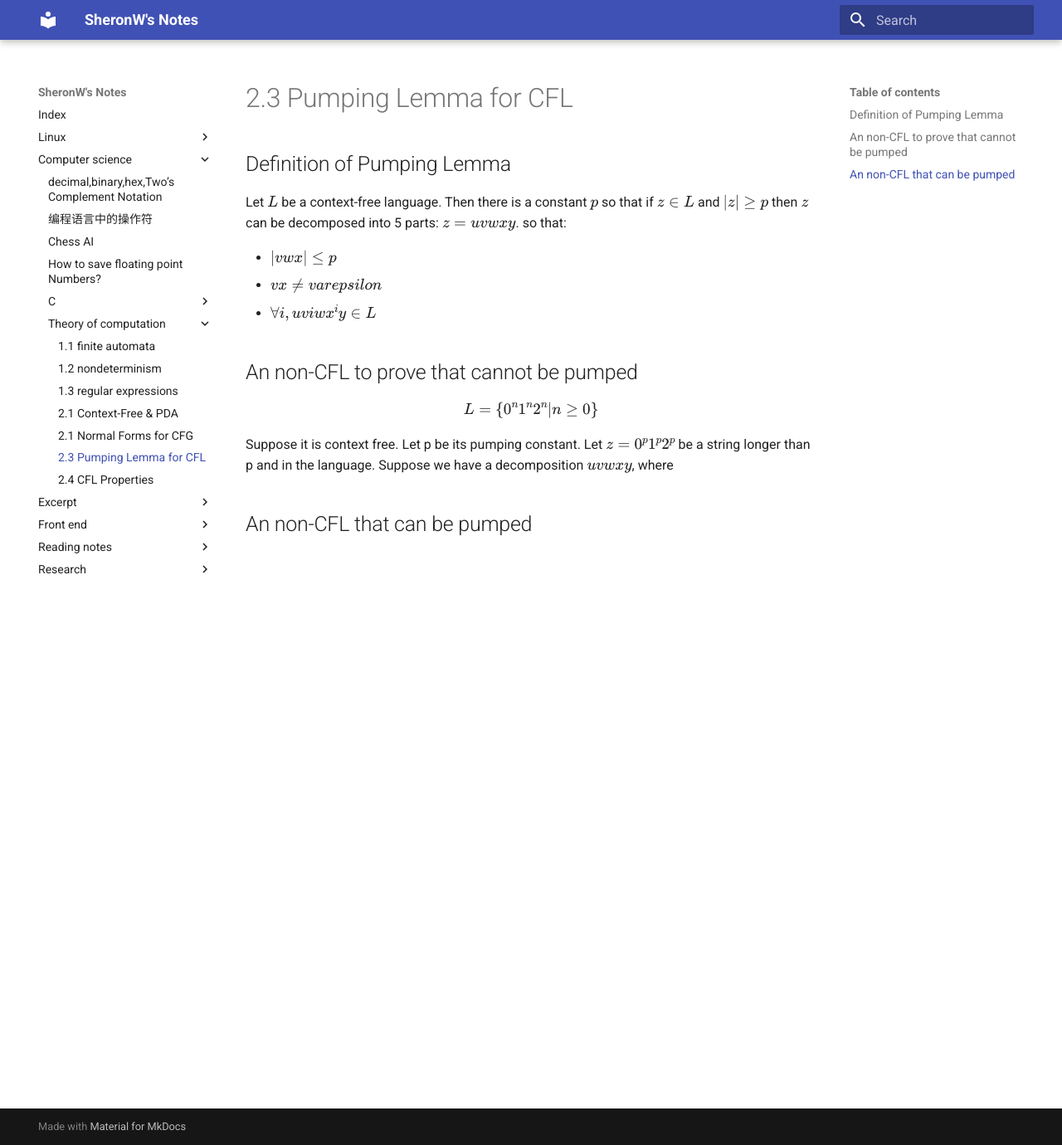
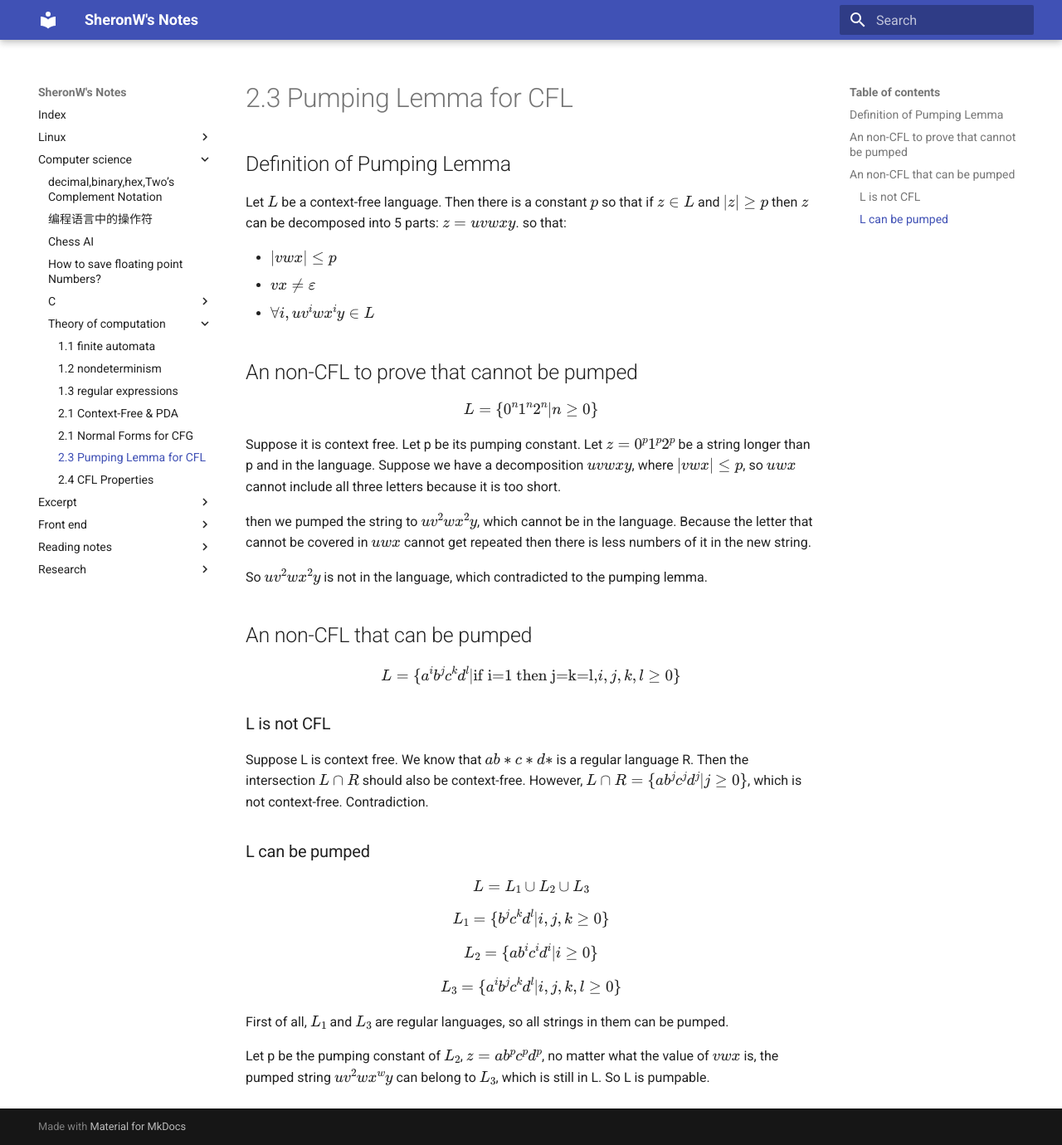
Before and after one commit to sheronw/SheronW-sNotes, an MkDocs documentation site: the page built from docs/computer science/theory of computation/2-3 Pumping Lemma.md, in a window 1280 px wide and 1380 px high. Shown: the whole window at 83% size. Built offline with MkDocs 1.6.1 and Material for MkDocs 9.7.7, drawn with Linux system fonts in a browser that asks for light colours; formulas are drawn with MathJax 3.

Commit message:
pumping lemma for CFL finished

```diff
--- a/docs/computer science/theory of computation/2-3 Pumping Lemma.md
+++ b/docs/computer science/theory of computation/2-3 Pumping Lemma.md
@@ -5,13 +5,37 @@
 Let \(L\) be a context-free language. Then there is a constant \(p\) so that if \(z \in L\) and \(|z| \geq p\) then \(z\) can be decomposed into 5 parts: \(z = uvwxy\). so that:
 
 - \(|vwx| \leq p\)
-- \(vx \not = \\varepsilon\)
-- \(\forall i, uviwx^i y \in L\)
+- \(vx \not = \varepsilon\)
+- \(\forall i, uv^i wx^i y \in L\)
 
 ## An non-CFL to prove that cannot be pumped
 
 $$L = \{0^n 1^n 2^n | n \geq 0\}$$
 
-Suppose it is context free. Let p be its pumping constant. Let \(z = 0^p1^p 2^p\) be a string longer than p and in the language. Suppose we have a decomposition \(uvwxy\), where
+Suppose it is context free. Let p be its pumping constant. Let \(z = 0^p 1^p 2^p\) be a string longer than p and in the language. Suppose we have a decomposition \(uvwxy\), where \(|vwx| \leq p\), so \(uwx\) cannot include all three letters because it is too short.
+
+then we pumped the string to \(uv^2 wx^2 y\), which cannot be in the language. Because the letter that cannot be covered in \(uwx\) cannot get repeated then there is less numbers of it in the new string.
+
+So \(uv^2 wx^2 y\) is not in the language, which contradicted to the pumping lemma.
 
 ## An non-CFL that can be pumped
+
+$$L = \{a^i b^j c^k d^l| \text{if i=1 then j=k=l,} i, j, k, l \geq 0\}$$
+
+### L is not CFL
+
+Suppose L is context free. We know that \(ab*c*d*\) is a regular language R. Then the intersection \(L \cap R\) should also be context-free. However, \(L \cap R = \{ab^j c^j d^j | j \geq 0\}\), which is not context-free. Contradiction.
+
+### L can be pumped
+
+$$L = L_1 \cup L_2 \cup L_3$$
+
+$$L_1 = \{b^j c^k d^l | i, j, k \geq 0\}$$
+
+$$L_2 = \{ab^i c^i d^i | i \geq 0\}$$
+
+$$L_3 = \{a^i b^j c^k d^l | i, j, k, l \geq 0\}$$
+
+First of all, \(L_1\) and \(L_3\) are regular languages, so all strings in them can be pumped.
+
+Let p be the pumping constant of \(L_2\), \(z = a b^p c^p d^p\), no matter what the value of \(vwx\) is, the pumped string \(uv^2 w x^w y\) can belong to \(L_3\), which is still in L. So L is pumpable.
```
Also changed, not shown: docs/computer science/bit_level_operators.md (+2 -0 lines), docs/computer science/theory of computation/2-4 CFL properties.md (+1 -1 lines).
